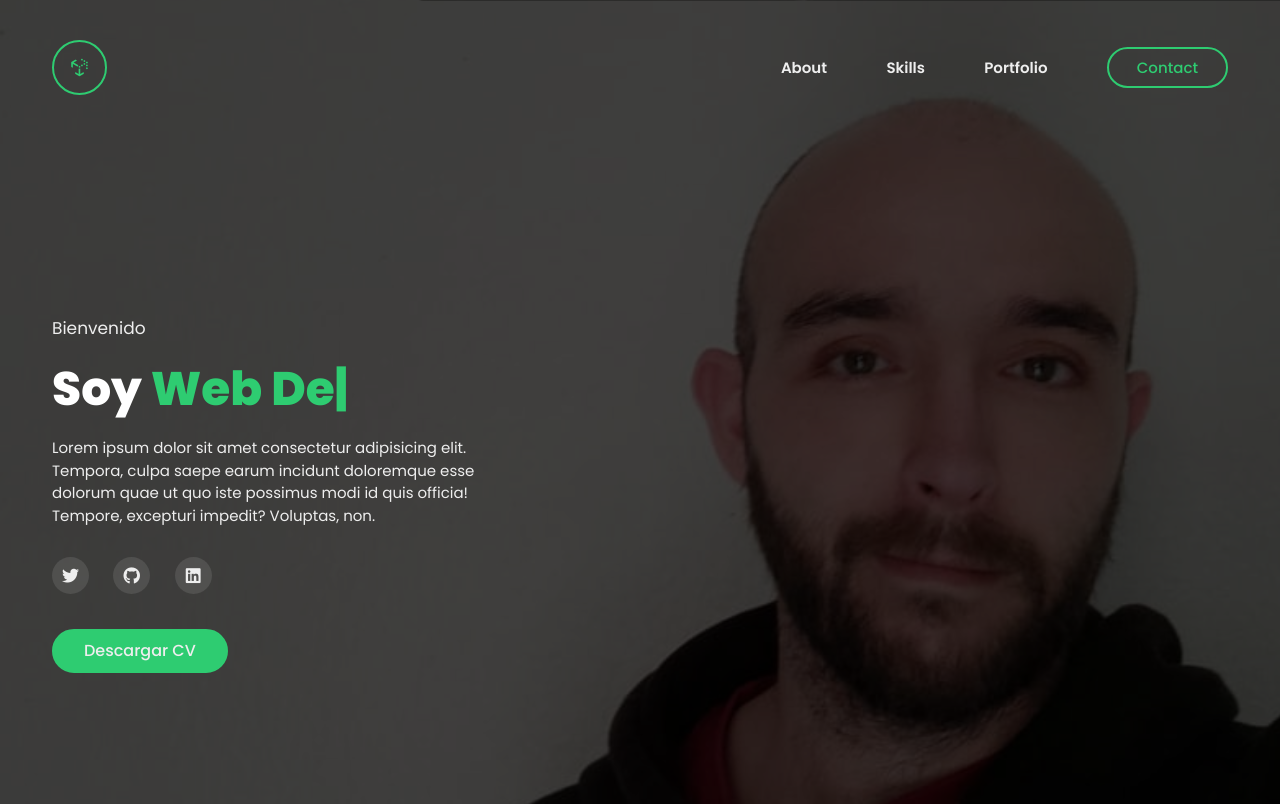
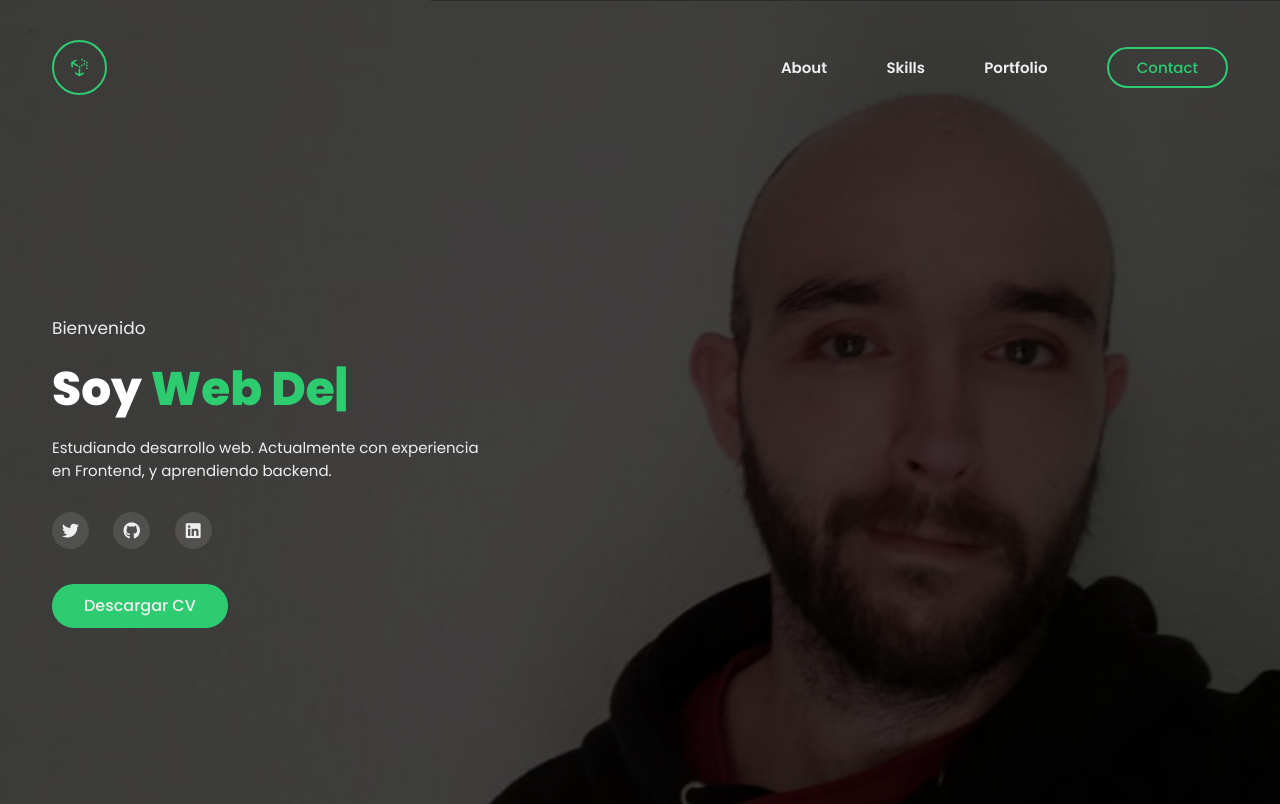
Before and after one commit to JuanCarlosFR26/Portfolio-Web---Responsive, a plain HTML site: page index.html in a window 1280 px wide. Shown: the top 804 px of the page. Drawn offline with nearby package versions, Linux system fonts and the light colour scheme.

Commit message:
arreglo lorem

```diff
--- a/index.html
+++ b/index.html
@@ -47,7 +47,7 @@
                 <div class="hero-text">
                     <h3>Bienvenido</h3>
                     <h1>Soy <span class="input"></span></h1>
-                    <p>Lorem ipsum dolor sit amet consectetur adipisicing elit. Tempora, culpa saepe earum incidunt doloremque esse dolorum quae ut quo iste possimus modi id quis officia! Tempore, excepturi impedit? Voluptas, non.</p>
+                    <p>Estudiando desarrollo web. Actualmente con experiencia en Frontend, y aprendiendo backend.</p>
                     <div class="social">
                         <a href="https://twitter.com/JuanquiDev" target="_blank"><i class="fa-brands fa-twitter"></i></a>
                         <a href="https://github.com/JuanCarlosFR26?tab=repositories" target="_blank"><i class="fa-brands fa-github"></i></a>
```
